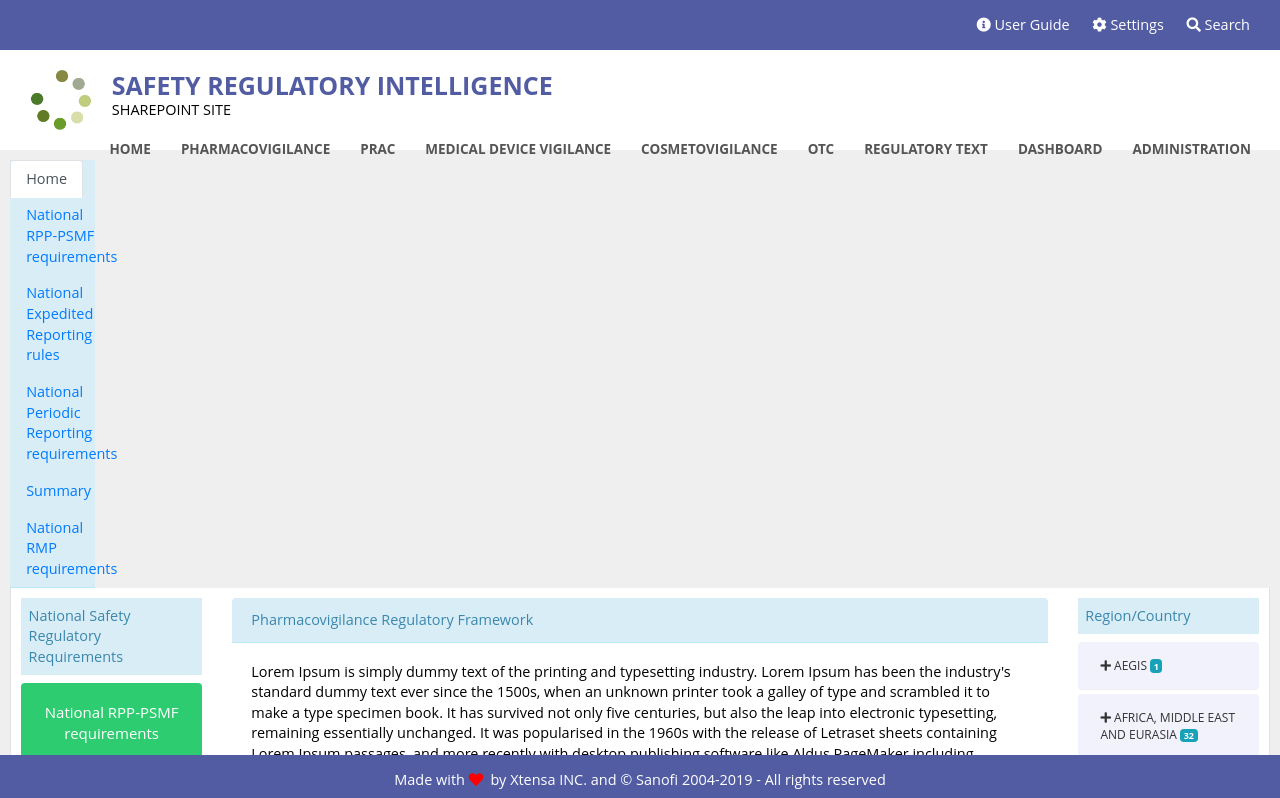
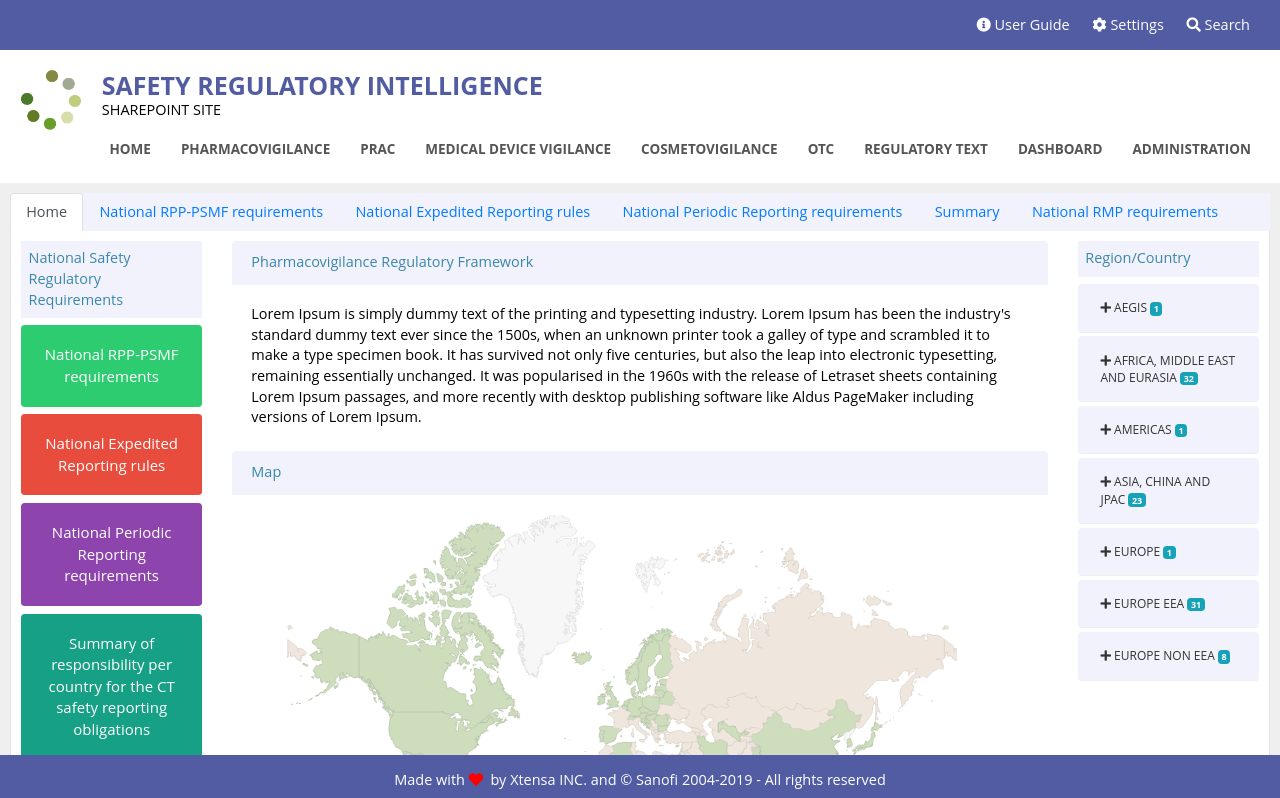
Before and after one commit to luangdanilo/PVIntelligence, an Angular app in the folder PVAngular/: page /pharmacovigilance in a window 1280 px wide. Shown: the top 798 px of the page. Built offline with nearby package versions, Linux system fonts and the light colour scheme.

Commit message:
Added Header changes

```diff
--- a/PVAngular/src/app/app.component.html
+++ b/PVAngular/src/app/app.component.html
@@ -9,7 +9,7 @@
   </div>
   <div class="banner">
     <div class="title">
-      <img src="../assets/images/pvintel.png"/>
+      <img src="../assets/images/pvintel.png" class="float-left"/>
       <div class="titletext">
         <h1>Safety Regulatory Intelligence</h1>
         <font>Sharepoint Site</font>
--- a/PVAngular/src/app/app.component.scss
+++ b/PVAngular/src/app/app.component.scss
@@ -35,14 +35,15 @@
 }
 
 .banner{
-    height: 100px;
+    min-height: 100px;
     /*background-color: rgb(242, 244, 255);*/
     background-color: #fff;
     padding: 10px;
+    overflow: hidden;
 }
 
 .title{
-    margin-left:20px;
+    margin-left:10px;
     padding-top: 10px;
 }
 
--- a/PVAngular/src/app/home/home.component.html
+++ b/PVAngular/src/app/home/home.component.html
@@ -87,7 +87,7 @@
         </div>
   </div>
 
-  <div class="col-md-3 h-100">
+  <div class="col-md-3">
       <div class="card">
           <div class="card-header">
               Headlines & Updates in Regulatory Intelligence
@@ -131,7 +131,6 @@
             <!--<a href="#" class="btn btn-primary">Go somewhere</a>-->
           </div>
         </div>
-
   </div>
 
   <div class="col-md-3 h-100">
--- a/PVAngular/src/app/home/home.component.scss
+++ b/PVAngular/src/app/home/home.component.scss
@@ -1,6 +1,6 @@
 .contacts_div{
     background-color: #fff; height: 100%;
-    padding: 20px; border-radius: 10px;
+    padding: 20px; border-radius: 5px;
     overflow-y: scroll;
 }
 
--- a/PVAngular/src/styles.scss
+++ b/PVAngular/src/styles.scss
@@ -50,13 +50,16 @@ html, body {
     overflow: hidden;
 }
 
+
 .list-group-item{
     border-color: #eee;
 }
 
 .bg-blueopal {
-    background-color: #d9edf7!important;
-    border-color: #bce8f1!important;
+    /*background-color: #d9edf7!important;
+    border-color: #bce8f1!important;*/
+    background-color: rgb(241, 242, 252) !important;
+    border-color: rgb(241, 242, 252) !important;
     color: #3a87ad;
   }
 
```
